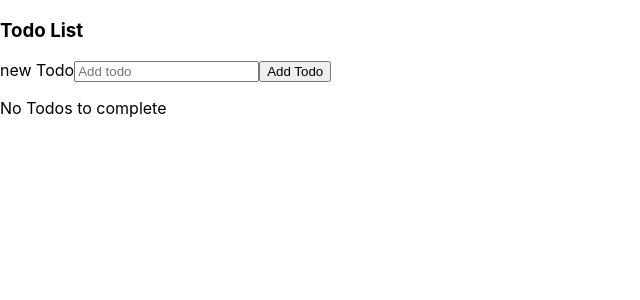
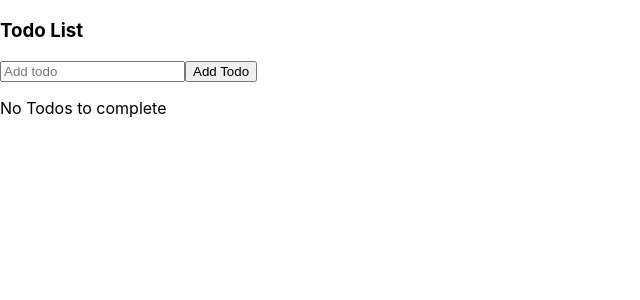
Before and after one commit to jbperry004/onboardingFall18, a React (Create React App) app: page / in a window 1280 px wide. Shown: the top 300 px of the page, without its empty margins (0-640 px from the left). Built offline with nearby package versions, Linux system fonts and the light colour scheme.

Commit message:
remove form label

```diff
--- a/src/components/ToDoContainer/NewTodoForm.js
+++ b/src/components/ToDoContainer/NewTodoForm.js
@@ -3,7 +3,6 @@ import React from 'react';
 const NewTodoForm = (props) => {
     return (
         <form onSubmit={props.formSubmitted}>
-            <label htmlFor='newTodo'>new Todo</label>
             <input onChange={props.newTodoChanged} id="newTodo" name="newTodo" placeholder="Add todo" value={props.newTodo} />
             <button type="submit">Add Todo</button>
         </form>
```
